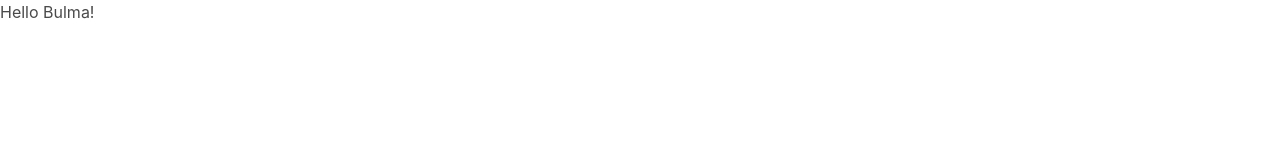
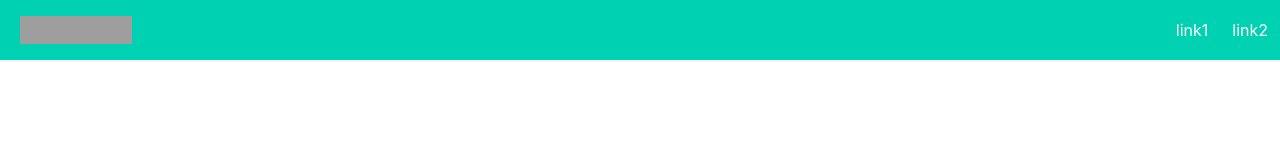
Before and after one commit to CodeurCopieur/bulma-ui_build, a plain HTML site: page index.html in a window 1280 px wide. Drawn offline with nearby package versions, Linux system fonts and the light colour scheme; grey boxes are pictures that could not be loaded.

Commit message:
Navbar (desktop)

```diff
--- a/index.html
+++ b/index.html
@@ -3,10 +3,24 @@
 <head>
   <meta charset="UTF-8">
   <meta name="viewport" content="width=device-width, initial-scale=1.0">
-  <title>Bulma</title>
+  <title>Creating a Navbar(Desktop)</title>
   <link rel="stylesheet" href="https://cdn.jsdelivr.net/npm/bulma@0.9.1/css/bulma.min.css">
 </head>
 <body>
-  <h1>Hello Bulma!</h1>
+  <nav class="navbar has-shadow is-primary">
+    <!--  logo/ brand -->
+    <div class="navbar-brand py-2 px-2">
+      <a href="https://codwerk.github.io/" class="navbar-item">
+        <img src="https://bulma.io/images/bulma-logo-white.png" width="112" height="28">
+      </a>
+    </div>
+
+    <div class="navbar-menu">
+      <div class="navbar-end">
+        <a href="" class="navbar-item">link1</a>
+        <a href="" class="navbar-item">link2</a>
+      </div>
+    </div>
+  </nav>
 </body>
 </html>
```
